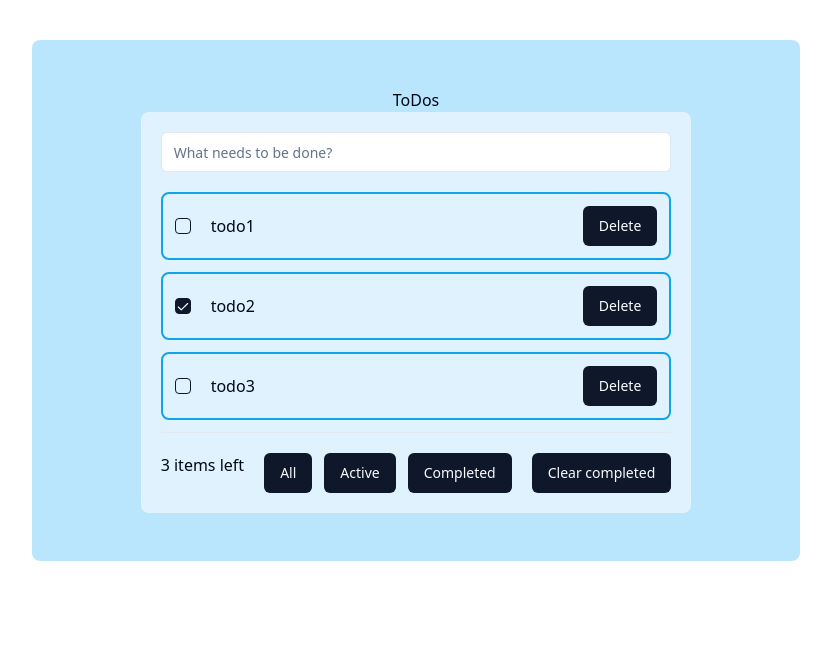
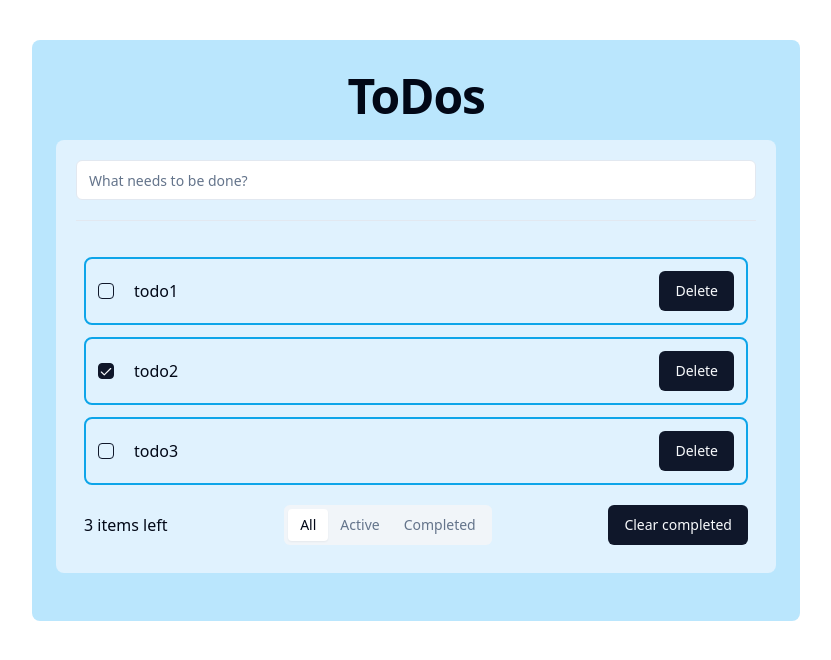
Before and after one commit to extroblade/todo-app, a React (Vite) app: page / in a window 1280 px wide. Shown: the top 660 px of the page, without its empty margins (8-839 px from the left). Built offline with nearby package versions, Linux system fonts and the light colour scheme.

Commit message:
feat: add components

```diff
--- a/package.json
+++ b/package.json
@@ -15,6 +15,7 @@
     "@radix-ui/react-icons": "^1.3.0",
     "@radix-ui/react-separator": "^1.0.3",
     "@radix-ui/react-slot": "^1.0.2",
+    "@radix-ui/react-tabs": "^1.0.4",
     "@types/node": "^20.6.1",
     "class-variance-authority": "^0.7.0",
     "clsx": "^2.0.0",
--- a/src/App.tsx
+++ b/src/App.tsx
@@ -20,8 +20,10 @@
 
 function App() {
   return (
-    <div className={'max-w-3xl m-10 bg-sky-200 px-6 py-12 rounded-lg flex flex-col items-center justify-center'}>
-      <h2>ToDos</h2>
+    <div className={'max-w-3xl m-10 bg-sky-200 px-6 pb-12 pt-8 rounded-lg flex flex-col items-center justify-center'}>
+      <h1 className="scroll-m-20 mb-5 text-4xl font-extrabold tracking-tight lg:text-5xl">
+        ToDos
+      </h1>
       <TodoList todos={todos} />
     </div>
   );
--- a/src/components/TodoList.tsx
+++ b/src/components/TodoList.tsx
@@ -4,24 +4,45 @@
 import { Button } from "@/components/ui/button.tsx";
 import { Input } from "@/components/ui/input.tsx";
 import { Separator } from "@/components/ui/separator.tsx";
+import { Tabs, TabsContent, TabsList, TabsTrigger } from "@/components/ui/tabs.tsx";
 
+const renderTodos = (list: iTodo[]) => {
+  return (
+    <>
+      {list.map((todo: iTodo) => (
+        <Todo todo={todo} key={todo.id} />
+      ))}
+    </>
+  )
+}
 export const TodoList: FC<{ todos: iTodo[] }> = ({ todos }) => {
   return (
-    <div className={'p-5 rounded-lg bg-sky-100'}>
+    <div className={'p-5 rounded-lg bg-sky-100 w-full flex flex-col items-center justify-center'}>
       <Input className={'mb-5'} type="text" placeholder={'What needs to be done?'} />
-      {todos.map((todo: iTodo) => (
-        <Todo todo={todo} key={todo.id} />
-      ))}
+
       <Separator />
 
-      <div className={'flex gap-5 mt-5 justify-between'}>
-        <p>{todos.length} items left</p>
-        <div className={'flex gap-3'}>
-          <Button>All</Button>
-          <Button>Active</Button>
-          <Button>Completed</Button>
-        </div>
-        <Button>Clear completed</Button>
+      <div className={'flex w-full p-2 gap-5 mt-5'}>
+        <Tabs defaultValue="all" className="w-full">
+
+          <TabsContent value="all">{renderTodos(todos)}</TabsContent>
+          <TabsContent value="active">{renderTodos(todos)}</TabsContent>
+          <TabsContent value="completed">{renderTodos(todos)}</TabsContent>
+
+          <div className={'flex justify-between items-center mt-5'}>
+            <p className="leading-7">
+              {todos.length} items left
+            </p>
+
+            <TabsList>
+              <TabsTrigger value="all">All</TabsTrigger>
+              <TabsTrigger value="active">Active</TabsTrigger>
+              <TabsTrigger value="completed">Completed</TabsTrigger>
+            </TabsList>
+            <Button>Clear completed</Button>
+
+          </div>
+        </Tabs>
       </div>
     </div>
   );
--- /dev/null
+++ b/src/components/ui/tabs.tsx
@@ -0,0 +1,53 @@
+import * as React from "react"
+import * as TabsPrimitive from "@radix-ui/react-tabs"
+
+import { cn } from "@/utils/clsx.ts"
+
+const Tabs = TabsPrimitive.Root
+
+const TabsList = React.forwardRef<
+  React.ElementRef<typeof TabsPrimitive.List>,
+  React.ComponentPropsWithoutRef<typeof TabsPrimitive.List>
+>(({ className, ...props }, ref) => (
+  <TabsPrimitive.List
+    ref={ref}
+    className={cn(
+      "inline-flex h-10 items-center justify-center rounded-md bg-muted p-1 text-muted-foreground",
+      className
+    )}
+    {...props}
+  />
+))
+TabsList.displayName = TabsPrimitive.List.displayName
+
+const TabsTrigger = React.forwardRef<
+  React.ElementRef<typeof TabsPrimitive.Trigger>,
+  React.ComponentPropsWithoutRef<typeof TabsPrimitive.Trigger>
+>(({ className, ...props }, ref) => (
+  <TabsPrimitive.Trigger
+    ref={ref}
+    className={cn(
+      "inline-flex items-center justify-center whitespace-nowrap rounded-sm px-3 py-1.5 text-sm font-medium ring-offset-background transition-all focus-visible:outline-none focus-visible:ring-2 focus-visible:ring-ring focus-visible:ring-offset-2 disabled:pointer-events-none disabled:opacity-50 data-[state=active]:bg-background data-[state=active]:text-foreground data-[state=active]:shadow-sm",
+      className
+    )}
+    {...props}
+  />
+))
+TabsTrigger.displayName = TabsPrimitive.Trigger.displayName
+
+const TabsContent = React.forwardRef<
+  React.ElementRef<typeof TabsPrimitive.Content>,
+  React.ComponentPropsWithoutRef<typeof TabsPrimitive.Content>
+>(({ className, ...props }, ref) => (
+  <TabsPrimitive.Content
+    ref={ref}
+    className={cn(
+      "mt-2 ring-offset-background focus-visible:outline-none focus-visible:ring-2 focus-visible:ring-ring focus-visible:ring-offset-2",
+      className
+    )}
+    {...props}
+  />
+))
+TabsContent.displayName = TabsPrimitive.Content.displayName
+
+export { Tabs, TabsList, TabsTrigger, TabsContent }
--- a/tailwind.config.js
+++ b/tailwind.config.js
@@ -1,5 +1,6 @@
+import * as tailwindAnimate from "tailwindcss-animate"
 /** @type {import('tailwindcss').Config} */
-module.exports = {
+export default {
   darkMode: ["class"],
   content: [
     './pages/**/*.{ts,tsx}',
@@ -72,5 +73,5 @@
       },
     },
   },
-  plugins: [require("tailwindcss-animate")],
+  plugins: [ tailwindAnimate],
 }
```
Also changed, not shown: 1 other file (tests, documents, lock files or other folders).
